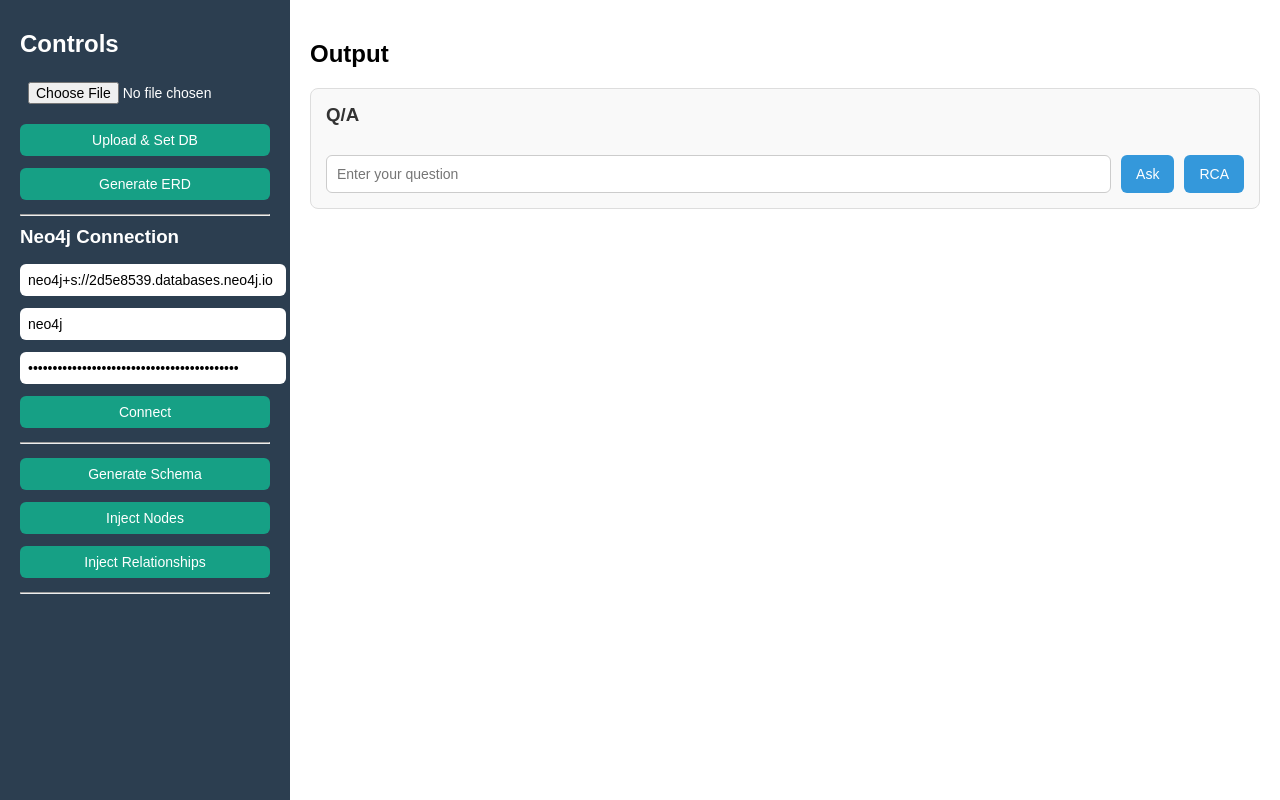
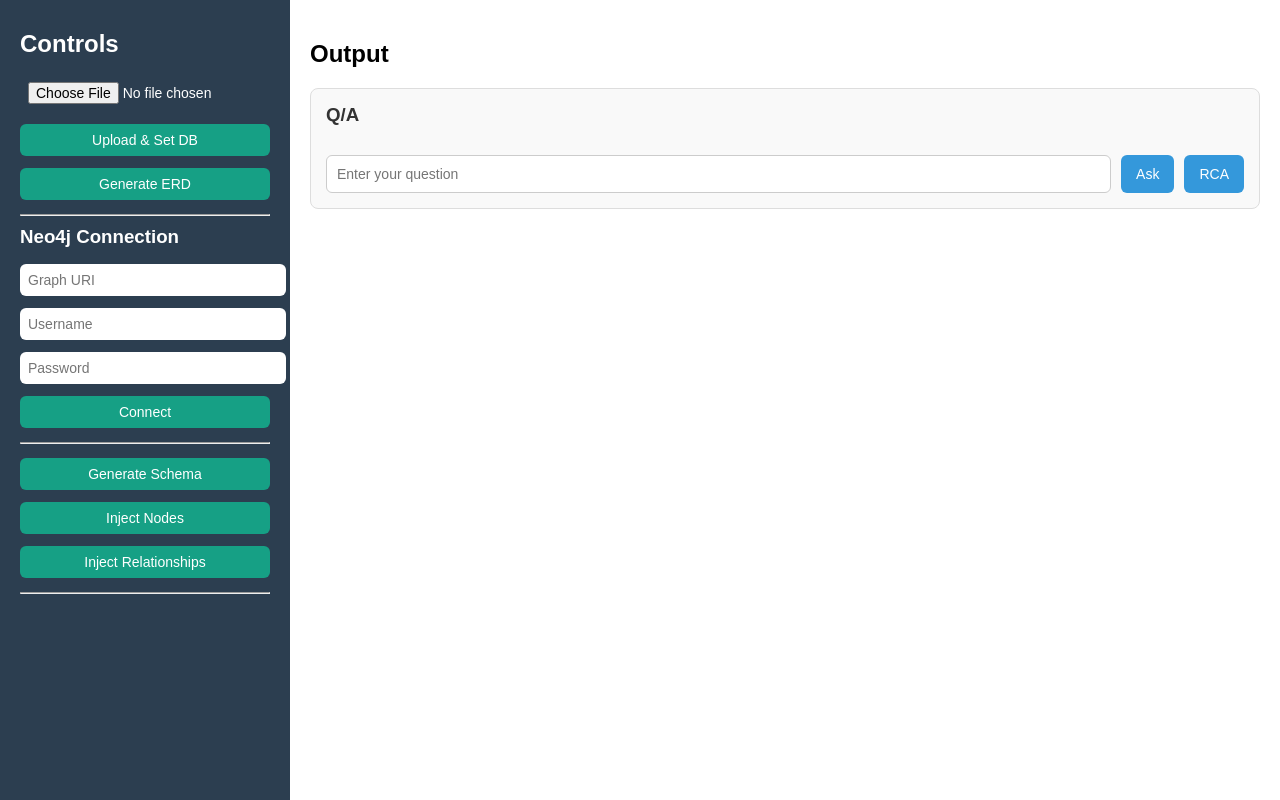
Before and after one commit to adishah9038/Project_graphDB, a Flask app: page / in a window 1280 px wide. Run offline with Flask 3, Linux system fonts and the light colour scheme; parts of the project's set-up code (start-up, migrations or seed data) failed here and were passed over.

Commit message:
Removed default neo4j credentials from index.html

```diff
--- a/final/templates/index.html
+++ b/final/templates/index.html
@@ -16,9 +16,9 @@
         <button onclick="generateERD()">Generate ERD</button>
         <hr>
         <h3>Neo4j Connection</h3>
-        <input type="text" id="uri" placeholder="Graph URI" value="neo4j+s://2d5e8539.databases.neo4j.io"><br>
-        <input type="text" id="username" placeholder="Username" value="neo4j"><br>
-        <input type="password" id="password" placeholder="Password" value="xn8iCGEj2vymA3-43-57qlL63CD70SthzTE_Mt8QfG0"><br>
+        <input type="text" id="uri" placeholder="Graph URI"><br>
+        <input type="text" id="username" placeholder="Username"><br>
+        <input type="password" id="password" placeholder="Password"><br>
         <button id="connectBtn">Connect</button>
         <hr>
         <button onclick="generateSchema()">Generate Schema</button>
```
Also changed, not shown: 2 other files.
